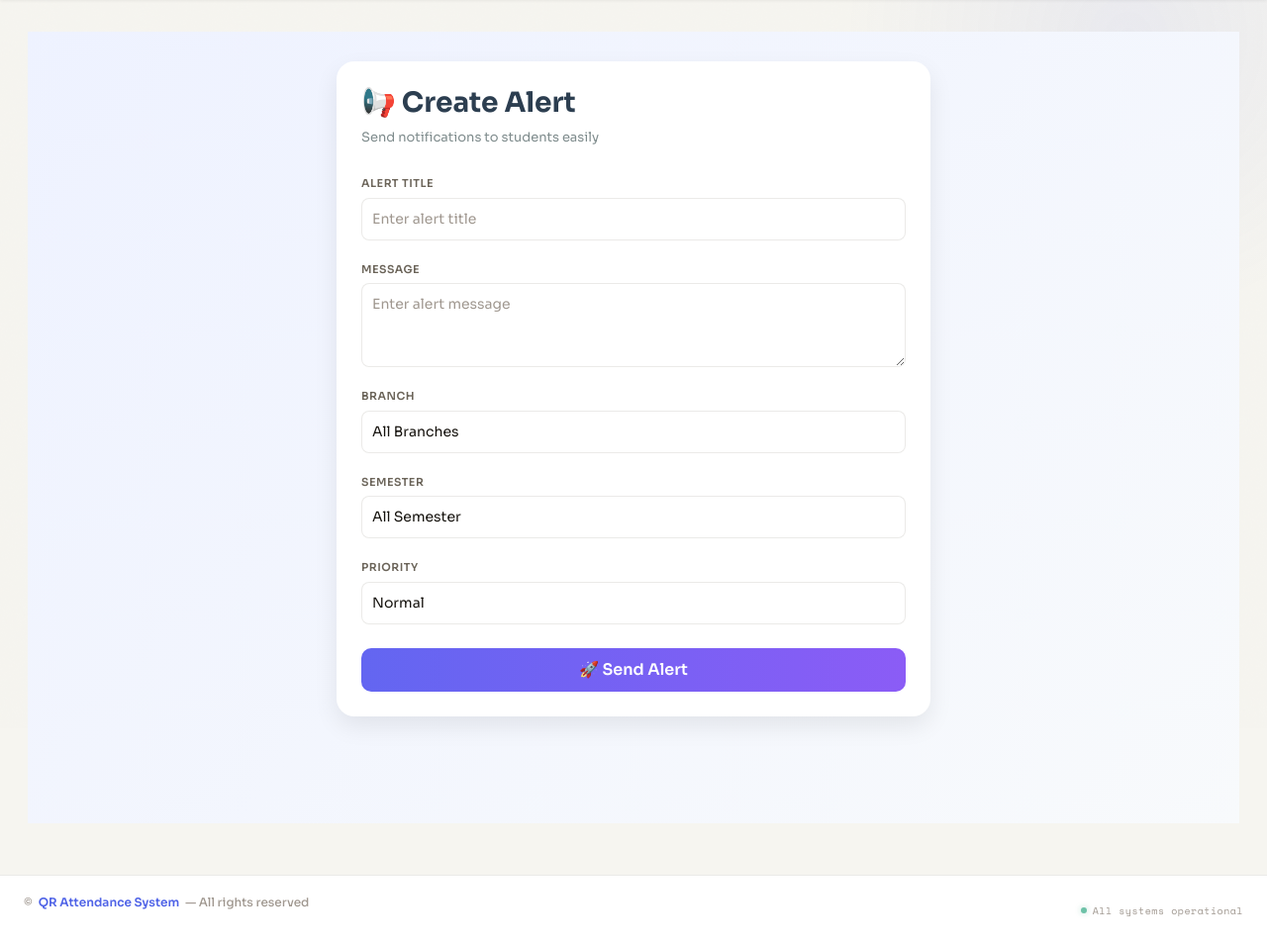
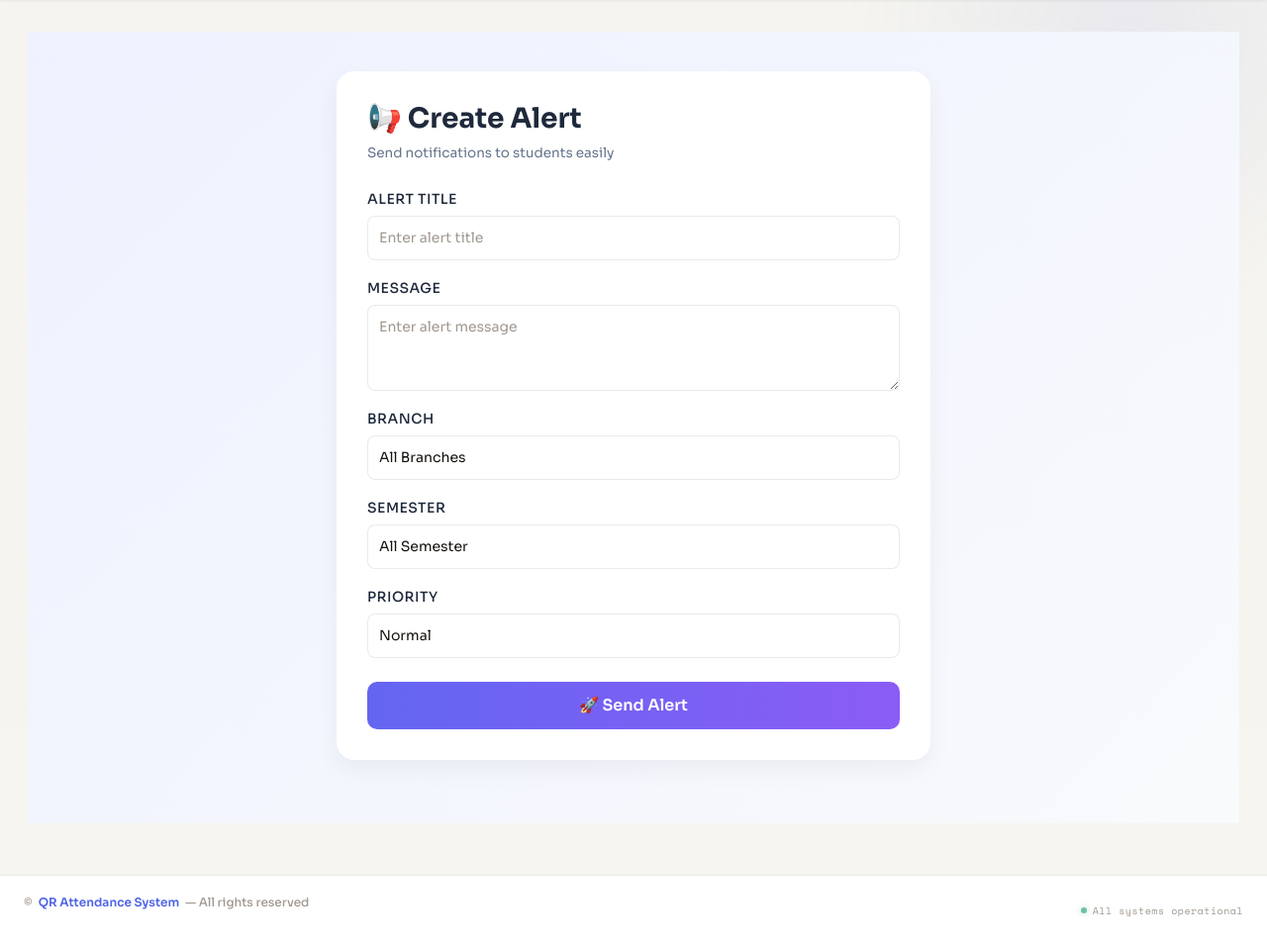
Before and after one commit to Saurabh8824/qr_attendance, a Django app: page /qr/teacher/alert/create/ in a window 1280 px wide. Shown: the part 64-1019 px from the top of the page at 99% size. Run offline with Django 5.2, Linux system fonts and the light colour scheme; a user stored in the database is signed in; data comes from the database, SQL or seed files in the repository; parts of the project's set-up code (start-up, migrations or seed data) failed here and were passed over.

Commit message:
Update create_alert.html

```diff
--- a/qr_app/templates/qr_app/create_alert.html
+++ b/qr_app/templates/qr_app/create_alert.html
@@ -1,96 +1,147 @@
 {% extends "qr_app/base.html" %}
-
 {% block content %}
 
 <style>
-
-/* 🔥 Page Background */
-.page-bg {
-    background: linear-gradient(135deg, #eef2ff, #f8fafc);
-    min-height: 100vh;
-    padding: 30px;
+/* 🌟 Light Mode & Core Tokens */
+:root {
+    --page-bg: linear-gradient(135deg, #eef2ff, #f8fafc);
+    --card-bg: #ffffff;
+    --card-border: transparent;
+    --title-color: #1e293b;
+    --subtitle-color: #64748b;
+    --input-bg: #ffffff;
+    --input-border: #cbd5e1;
+    --input-text: #0f172a;
+    --shadow: 0 10px 25px rgba(0, 0, 0, 0.05);
 }
 
-/* 🔥 Card */
+/* 🌟 Dark Mode Theme Customizations */
+@media (prefers-color-scheme: dark) {
+    :root {
+        --page-bg: linear-gradient(135deg, #0f172a, #111827);
+        --card-bg: rgba(30, 41, 59, 0.7);
+        --card-border: rgba(255, 255, 255, 0.08);
+        --title-color: #f8fafc;
+        --subtitle-color: #94a3b8;
+        --input-bg: #1e293b;
+        --input-border: #334155;
+        --input-text: #f8fafc;
+        --shadow: 0 15px 35px rgba(0, 0, 0, 0.3);
+    }
+}
+
+.page-bg {
+    background: var(--page-bg);
+    min-height: 100vh;
+    padding: 40px 20px;
+    transition: background 0.3s;
+}
+
 .form-card {
     max-width: 600px;
     margin: auto;
-    background: white;
-    padding: 25px;
+    background: var(--card-bg);
+    border: 1px solid var(--card-border);
+    backdrop-filter: blur(10px);
+    -webkit-backdrop-filter: blur(10px);
+    padding: 30px;
     border-radius: 18px;
-    box-shadow: 0 10px 25px rgba(0,0,0,0.08);
+    box-shadow: var(--shadow);
     animation: fadeIn 0.4s ease;
+    transition: background 0.3s, border 0.3s, box-shadow 0.3s;
 }
 
-/* 🔥 Header */
 .form-title {
     font-weight: 700;
-    color: #2c3e50;
+    color: var(--title-color);
 }
 
 .form-subtitle {
-    font-size: 13px;
-    color: #7f8c8d;
+    font-size: 13.5px;
+    color: var(--subtitle-color);
 }
 
-/* 🔥 Inputs */
-.form-control, .form-select {
-    border-radius: 10px;
-    padding: 10px;
+.form-label {
+    color: var(--title-color);
+    font-weight: 500;
     font-size: 14px;
 }
 
+.form-control, .form-select {
+    background-color: var(--input-bg);
+    border: 1px solid var(--input-border);
+    color: var(--input-text);
+    border-radius: 10px;
+    padding: 11px;
+    font-size: 14px;
+    transition: all 0.3s ease;
+}
+
 .form-control:focus, .form-select:focus {
-    box-shadow: 0 0 0 2px rgba(99,102,241,0.2);
+    background-color: var(--input-bg);
+    color: var(--input-text);
+    box-shadow: 0 0 0 3px rgba(99, 102, 241, 0.25);
     border-color: #6366f1;
 }
 
-/* 🔥 Button */
+.form-select option {
+    background-color: var(--input-bg);
+    color: var(--input-text);
+}
+
 .btn-submit {
     background: linear-gradient(90deg, #6366f1, #8b5cf6);
     border: none;
     border-radius: 10px;
-    padding: 10px;
+    padding: 12px;
     color: white;
     font-weight: 600;
-    transition: 0.3s;
+    transition: all 0.3s ease;
 }
 
 .btn-submit:hover {
     transform: translateY(-2px);
+    box-shadow: 0 5px 15px rgba(99, 102, 241, 0.35);
     background: linear-gradient(90deg, #4f46e5, #7c3aed);
 }
 
-/* 🔥 Animation */
 @keyframes fadeIn {
-    from {opacity:0; transform: translateY(10px);}
-    to {opacity:1; transform: translateY(0);}
+    from { opacity: 0; transform: translateY(12px); }
+    to { opacity: 1; transform: translateY(0); }
 }
 
+/* 🔥 Google Auto-Fill Styling Fixes */
+input:-webkit-autofill,
+input:-webkit-autofill:hover,
+input:-webkit-autofill:focus,
+textarea:-webkit-autofill,
+textarea:-webkit-autofill:hover,
+textarea:-webkit-autofill:focus,
+select:-webkit-autofill,
+select:-webkit-autofill:hover,
+select:-webkit-autofill:focus {
+    -webkit-text-fill-color: var(--input-text) !important;
+    -webkit-box-shadow: 0 0 0px 1000px var(--input-bg) inset !important;
+    transition: background-color 5000s ease-in-out 0s;
+}
 </style>
 
 <div class="page-bg">
-
     <div class="form-card">
-
-        <!-- 🔥 Header -->
         <div class="mb-4">
             <h3 class="form-title">📢 Create Alert</h3>
             <p class="form-subtitle">Send notifications to students easily</p>
         </div>
 
-        <!-- 🔥 Form -->
         <form method="POST">
             {% csrf_token %}
 
-            <!-- Title -->
             <div class="mb-3">
                 <label class="form-label">Alert Title</label>
                 <input type="text" name="title" placeholder="Enter alert title"
                     class="form-control" required>
             </div>
 
-            <!-- Message -->
             <div class="mb-3">
                 <label class="form-label">Message</label>
                 <textarea name="message" rows="3"
@@ -98,7 +149,6 @@
                     class="form-control" required></textarea>
             </div>
 
-            <!-- Branch -->
             <div class="mb-3">
                 <label class="form-label">Branch</label>
                 <select name="branch" class="form-select">
@@ -109,7 +159,6 @@
                 </select>
             </div>
 
-            <!-- Semester -->
             <div class="mb-3">
                 <label class="form-label">Semester</label>
                 <select name="semester" class="form-select">
@@ -123,7 +172,6 @@
                 </select>
             </div>
 
-            <!-- Priority -->
             <div class="mb-4">
                 <label class="form-label">Priority</label>
                 <select name="priority" class="form-select">
@@ -133,15 +181,11 @@
                 </select>
             </div>
 
-            <!-- Button -->
             <button class="btn-submit w-100">
                 🚀 Send Alert
             </button>
-
         </form>
-
     </div>
-
 </div>
 
 {% endblock %}
```
